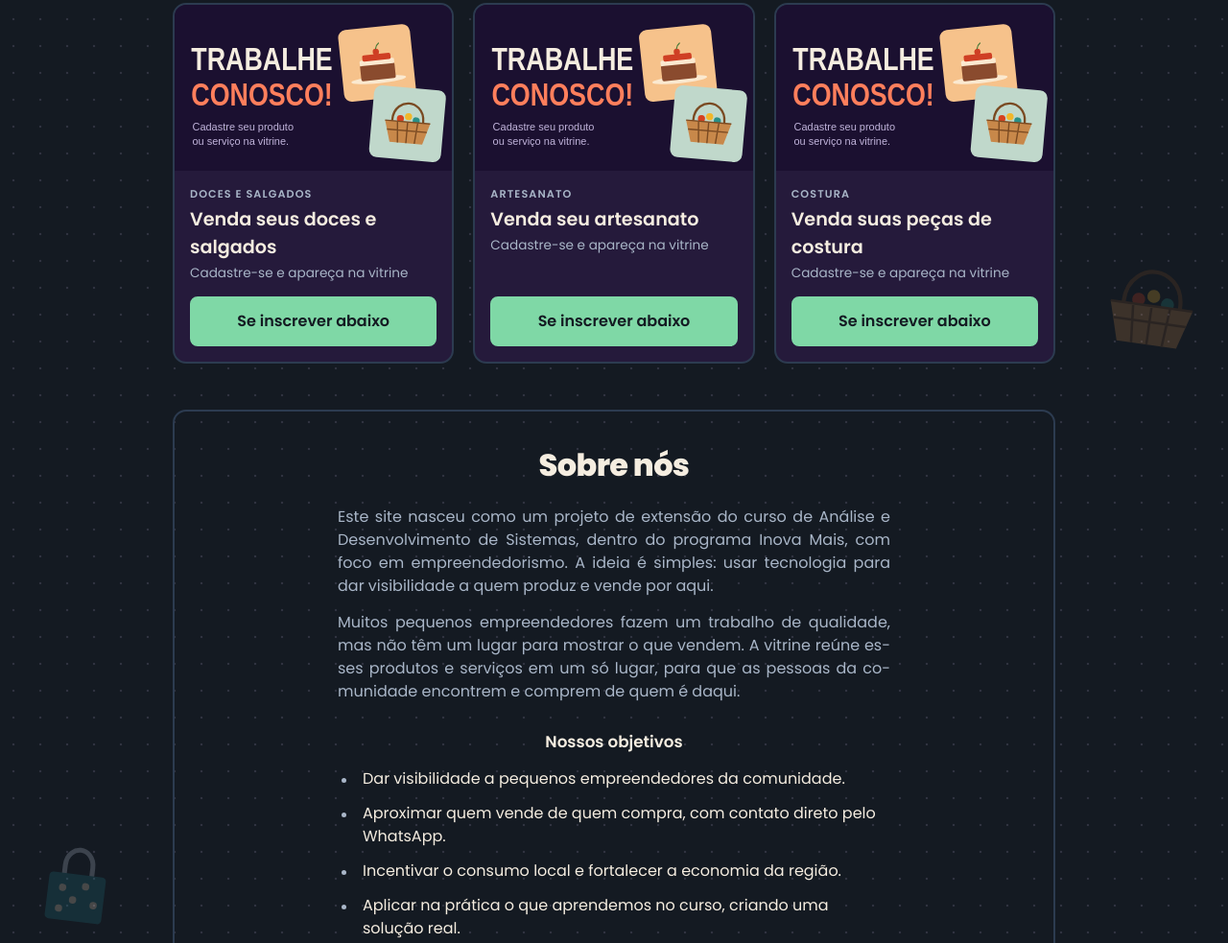
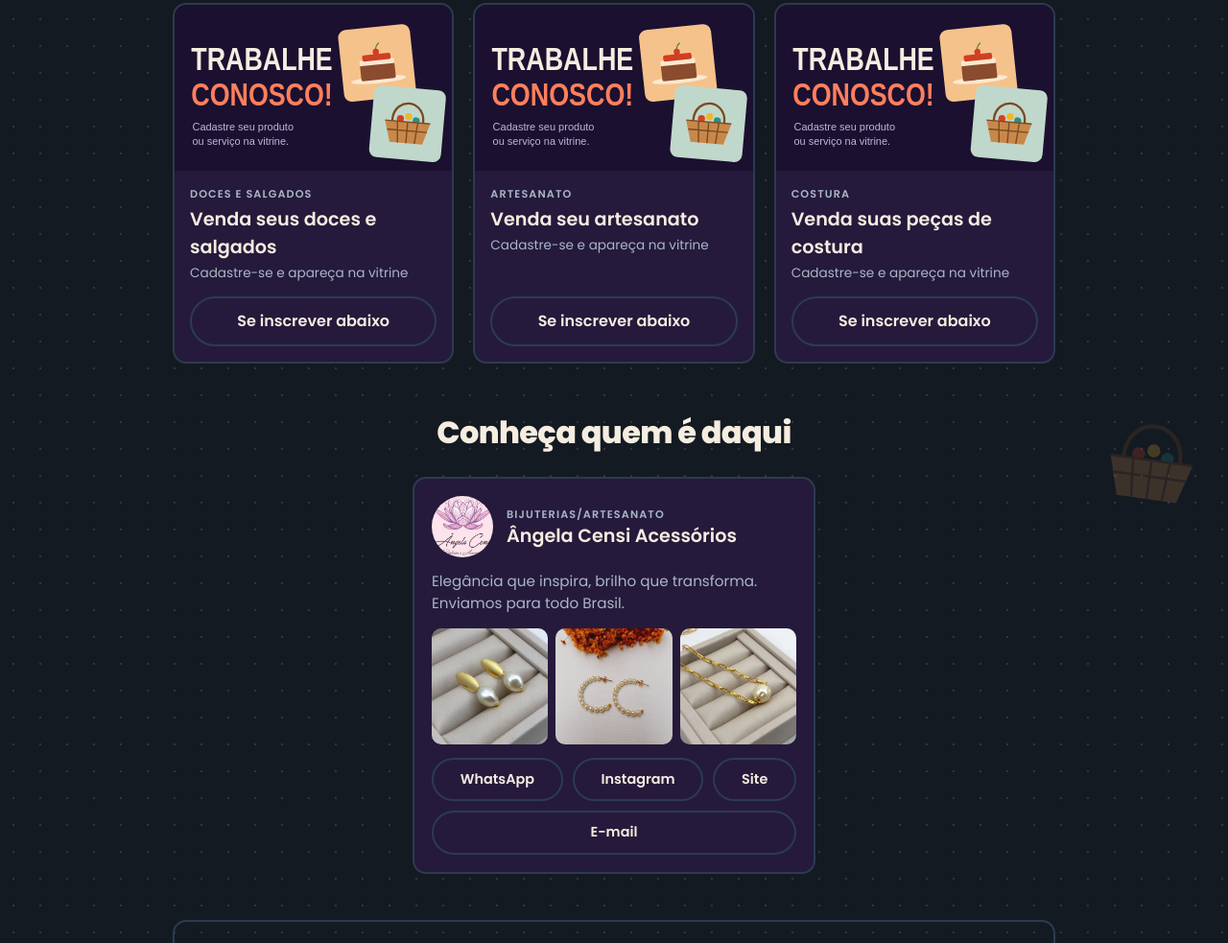
Before and after one commit to victoria1106/atividade-de-extensao-II, a plain HTML site: page index.html in a window 1280 px wide. Shown: the part 442-1425 px from the top of the page at 96% size. Drawn offline with Linux system fonts and the light colour scheme.

Commit message:
Add files via upload

```diff
--- a/index.html
+++ b/index.html
@@ -53,6 +53,11 @@
     <ul class="grid" id="grid"></ul>
     <div class="empty" id="empty" hidden></div>
 
+    <section class="shop" id="shop" aria-labelledby="shopTitle">
+  <h2 id="shopTitle">Conheça quem é daqui</h2>
+  <div class="empresas" id="empresas"></div>
+</section>
+
     <section class="about" aria-labelledby="aboutTitle">
   <h2 id="aboutTitle">Sobre nós</h2>
   <p>Este site nasceu como um projeto de extensão do curso de Análise e Desenvolvimento de Sistemas, dentro do programa Inova Mais, com foco em empreendedorismo. A ideia é simples: usar tecnologia para dar visibilidade a quem produz e vende por aqui.</p>
@@ -96,7 +101,7 @@
   </main>
 
   <footer>
-  <p>© <span id="ano">2026</span> Victória; Maria Eduarda; Gabriel. Todos os direitos reservados.</p>
+  <p>© <span id="ano">2026</span> Victória; Maria Julia; Gabriel. Todos os direitos reservados.</p>
   <p>Projeto de extensão do curso de Análise e Desenvolvimento de Sistemas.</p>
 </footer>
 </div>
--- a/script.js
+++ b/script.js
@@ -101,3 +101,50 @@ new IntersectionObserver(([e]) => barra.classList.toggle("off", e.isIntersecting
   .observe(document.querySelector(".join"));
 
   $("ano").textContent = new Date().getFullYear();
+
+  /* ===== EMPRESAS DA VITRINE ===== */
+const EMPRESAS = [
+  {
+    nome: "Ângela Censi Acessórios",
+    cat: "Bijuterias/Artesanato",
+    logo: "imagens/LOGO.png",
+    descricao: "Elegância que inspira, brilho que transforma. Enviamos para todo Brasil.",
+    produtos: ["imagens/imagem1.png", "imagens/imagem2.png", "imagens/imagem3.png"],
+    whatsapp: "16988246683",
+    instagram: "angela_censi_biju",
+    site: "https://www.angelacensibiju.com.br",
+    email: "angelancensi@gmail.com"
+  }
+];
+
+const comHttp = u => /^https?:\/\//i.test(u) ? u : "https://" + u;
+
+function renderEmpresas(){
+  if(!EMPRESAS.length){ $("shop").hidden = true; return; }
+  $("empresas").innerHTML = EMPRESAS.map(e => {
+    const logo = e.logo
+      ? '<img class="emp-logo" src="' + esc(e.logo) + '" alt="Logo de ' + esc(e.nome) + '">'
+      : '<span class="emp-ini" aria-hidden="true">' + esc(e.nome.charAt(0).toUpperCase()) + '</span>';
+
+    const fotos = (e.produtos || []).slice(0, 3).map((src, i) =>
+      '<img src="' + esc(src) + '" alt="' + esc(e.nome) + ', produto ' + (i + 1) + '" loading="lazy" onerror="this.style.display=\'none\'">'
+    ).join("");
+
+    const links = [];
+    const zap = String(e.whatsapp || "").replace(/\D/g, "");
+    if(zap) links.push('<a class="zap" target="_blank" rel="noopener" href="https://wa.me/55' + zap + '?text=' + encodeURIComponent("Olá! Vi " + e.nome + " na vitrine e queria saber mais.") + '">WhatsApp</a>');
+    const insta = String(e.instagram || "").replace(/[^\w.]/g, "");
+    if(insta) links.push('<a target="_blank" rel="noopener" href="https://instagram.com/' + insta + '">Instagram</a>');
+    if(e.facebook) links.push('<a target="_blank" rel="noopener" href="' + esc(comHttp(e.facebook)) + '">Facebook</a>');
+    if(e.site) links.push('<a target="_blank" rel="noopener" href="' + esc(comHttp(e.site)) + '">Site</a>');
+    if(e.email) links.push('<a href="mailto:' + esc(e.email) + '">E-mail</a>');
+
+    return '<article class="emp">' +
+      '<div class="emp-head">' + logo + '<div><p class="cat">' + esc(e.cat) + '</p><h3>' + esc(e.nome) + '</h3></div></div>' +
+      '<p class="emp-desc">' + esc(e.descricao) + '</p>' +
+      (fotos ? '<div class="emp-fotos">' + fotos + '</div>' : '') +
+      (links.length ? '<div class="emp-links">' + links.join("") + '</div>' : '') +
+      '</article>';
+  }).join("");
+}
+renderEmpresas();
--- a/style.css
+++ b/style.css
@@ -161,3 +161,50 @@ body{
 
 footer{text-align:center}
 footer p{margin:0 0 4px}
+
+.shop{margin:48px 0 0;text-align:center}
+.shop h2{margin:0;font-size:clamp(1.5rem,5vw,2rem);font-weight:800;letter-spacing:-.02em}
+.empresas{display:grid;grid-template-columns:repeat(auto-fit,minmax(280px,420px));justify-content:center;gap:20px;margin-top:22px;text-align:left}
+.emp{display:flex;flex-direction:column;gap:14px;padding:18px;background:var(--card);border:2px solid var(--line);border-radius:14px}
+.emp-head{display:flex;align-items:center;gap:14px}
+.emp-logo,.emp-ini{width:64px;height:64px;flex:0 0 64px;border-radius:50%}
+.emp-logo{object-fit:cover;background:#fff}
+.emp-ini{display:grid;place-items:center;font-size:1.6rem;font-weight:800;color:var(--bg);background:var(--coral)}
+.emp h3{margin:2px 0 0;font-size:1.2rem;font-weight:600;line-height:1.2}
+.emp-desc{margin:0;color:var(--muted);font-size:.95rem}
+.emp-fotos{display:grid;grid-template-columns:repeat(3,1fr);gap:8px}
+.emp-fotos img{display:block;width:100%;aspect-ratio:1;object-fit:cover;border-radius:10px;background:var(--line)}
+.emp-links{display:flex;flex-wrap:wrap;gap:10px}
+.emp-links a{flex:1 1 auto;display:grid;place-items:center;min-height:44px;padding:10px 14px;font-size:.9rem;font-weight:600;color:var(--text);text-decoration:none;background:var(--bg);border:2px solid var(--coral);border-radius:10px}
+
+.emp-links a:hover{background:var(--card)}
+@media (hover:none){.emp-links a:hover{background:var(--bg)}}
+
+/* ===== Todos os botões no estilo dos filtros ===== */
+.emp-links a,
+a.contact,
+.btn,
+.sticky-cta{
+  background:transparent;
+  color:var(--text);
+  border:2px solid var(--line);
+  border-radius:999px;
+  clip-path:none;
+  font-weight:600;
+  text-decoration:none;
+}
+.emp-links a:hover,
+a.contact:hover,
+.btn:hover,
+.sticky-cta:hover{
+  background:transparent;
+  border-color:var(--muted);
+  filter:none;
+}
+.sticky-cta{background:var(--bg)}
+@media (hover:none){
+  .emp-links a:hover,
+  a.contact:hover,
+  .btn:hover,
+  .sticky-cta:hover{border-color:var(--line)}
+}
```
Also changed, not shown: imagens/LOGO.png (added), imagens/imagem1.png (added), imagens/imagem2.png (added), imagens/imagem3.png (added).
